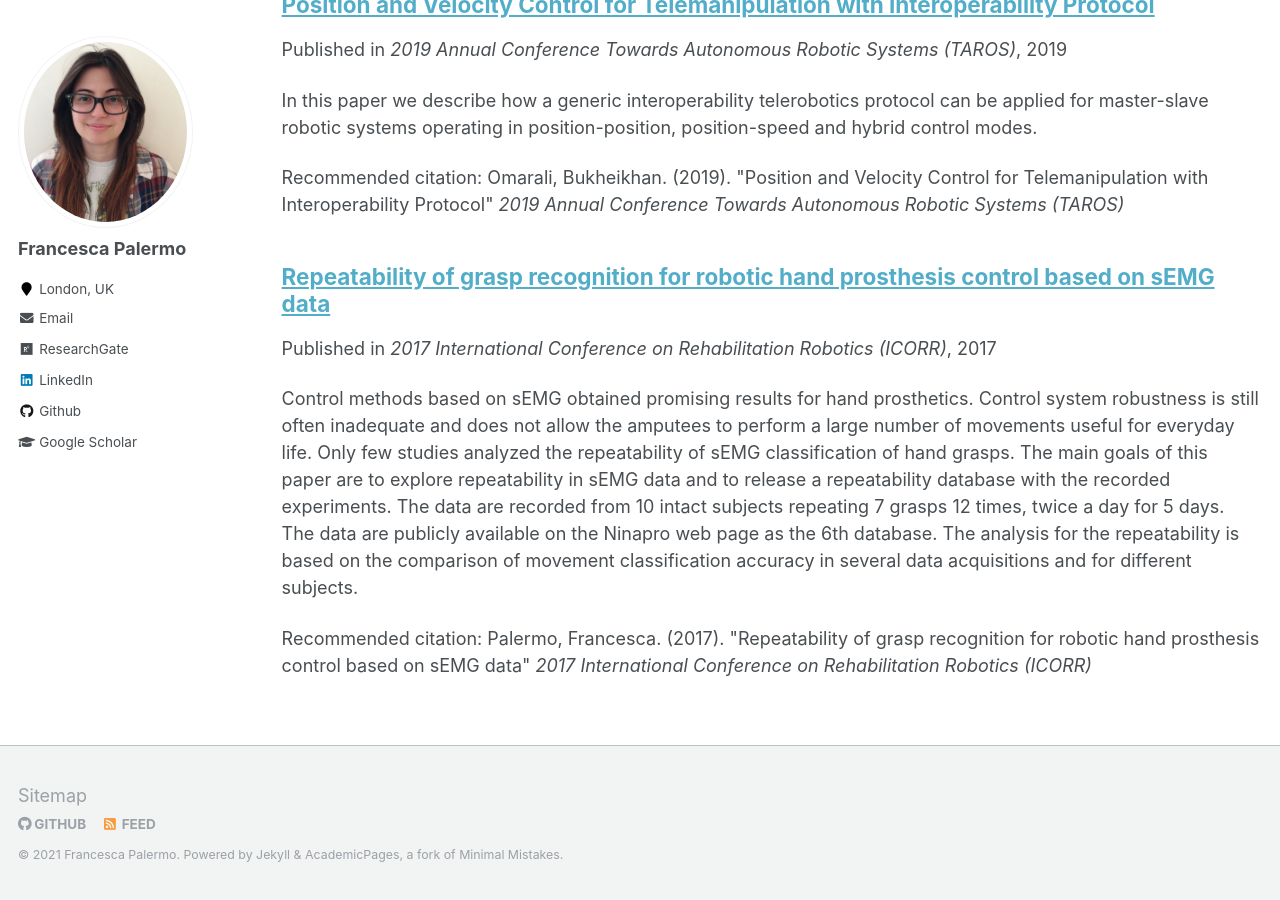
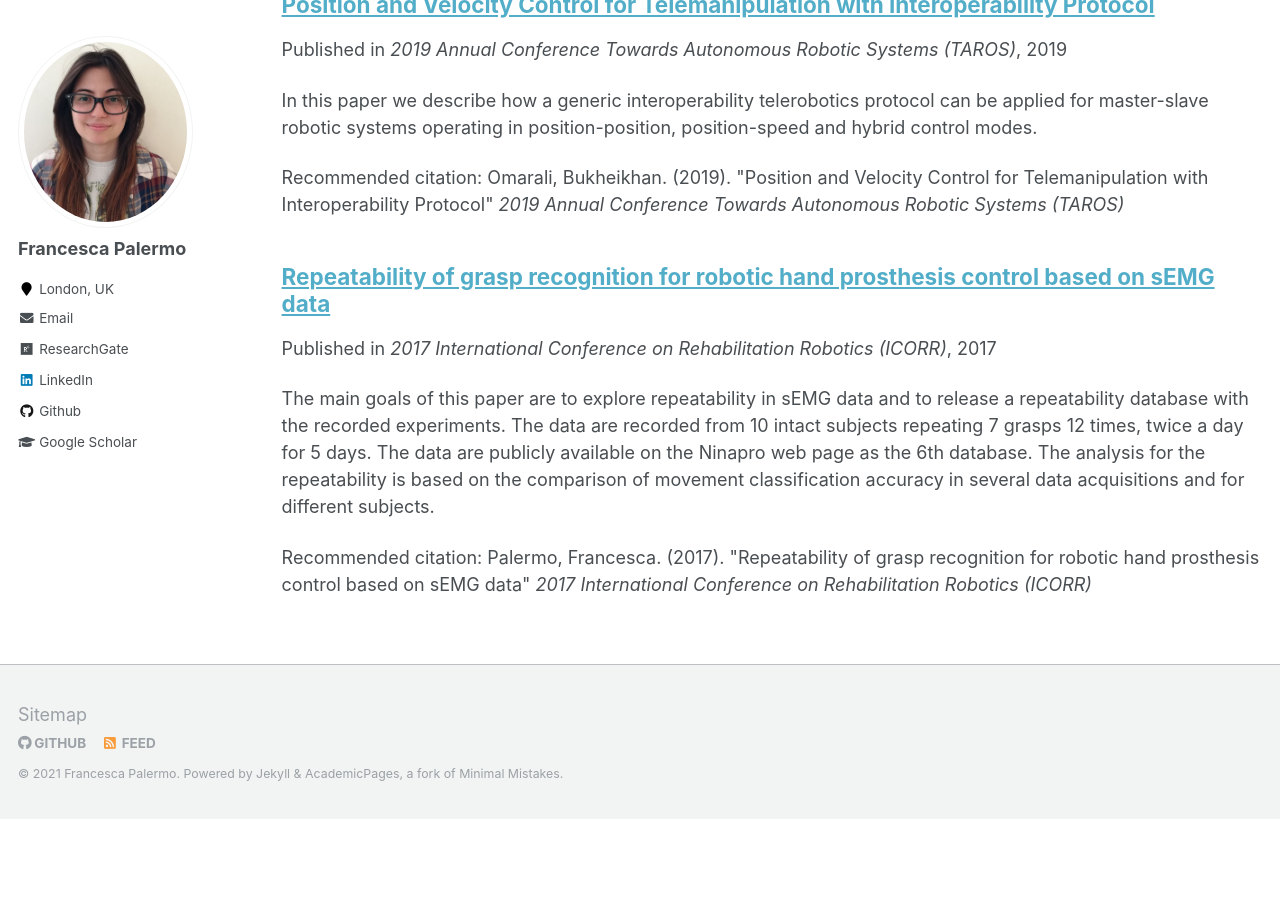
Before and after one commit to francescapalermo/francescapalermo.github.io, a Jekyll site: the page built from _pages/publications.md, in a window 1280 px wide and 900 px high, scrolled down 1557 px. Built offline with Jekyll 4.4.1, drawn with Linux system fonts in a browser that asks for light colours; after the commit the page ends 2376 px from its top, so only the background shows below that.

Commit message:
Update 1palermo2017repeatability.md

```diff
--- a/_publications/1palermo2017repeatability.md
+++ b/_publications/1palermo2017repeatability.md
@@ -2,14 +2,7 @@
 title: "Repeatability of grasp recognition for robotic hand prosthesis control based on sEMG data"
 collection: publications
 permalink: /publication/palermo2017repeatability
-excerpt: 'Control methods based on sEMG obtained
-promising results for hand prosthetics.
-Control system robustness is still often inadequate and does not allow the amputees
-to perform a large number of movements useful for everyday
-life.
-Only few studies analyzed the repeatability of sEMG
-classification of hand grasps.
-The main goals of this paper
+excerpt: 'The main goals of this paper
 are to explore repeatability in sEMG data and to release a
 repeatability database with the recorded experiments.
 The data are recorded from 10 intact subjects repeating 7 grasps 12
```
